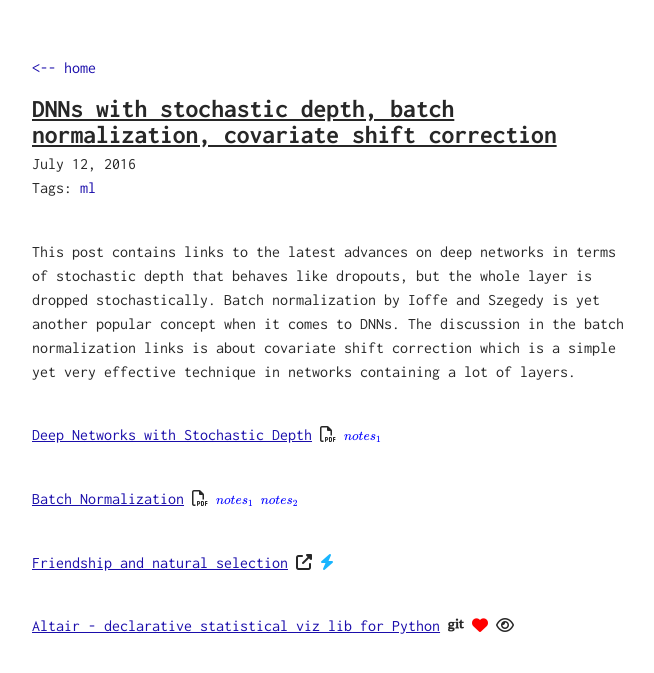
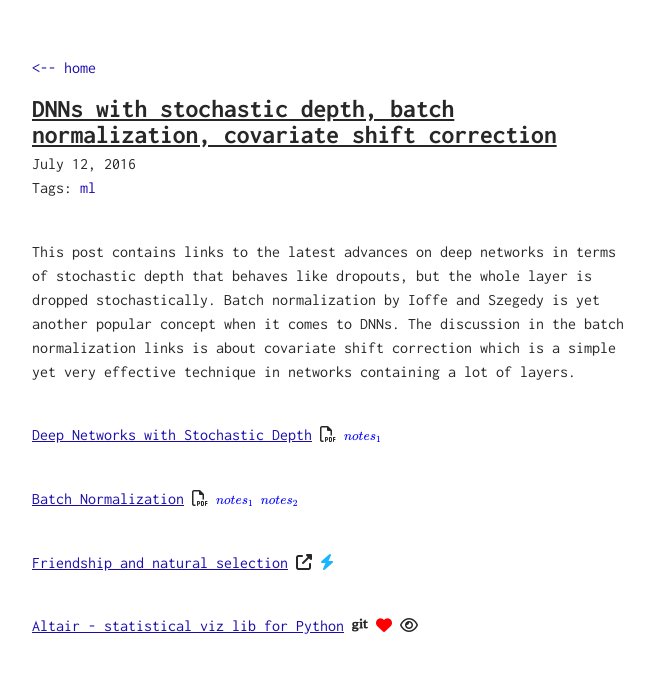
Before and after one commit to pbamotra/sciontist, a Jekyll site: the page built from _posts/2016-07-12-dnn-with-stochastic-depth-covariate-shift.md, in a window 1280 px wide. Shown: the top 673 px of the page, without its empty margins (308-962 px from the left). Built offline with Jekyll 4.4.1, drawn with Linux system fonts in a browser that asks for light colours; nearby versions of some CDN libraries; formulas are drawn with MathJax 3; a script that is not in the unit is left out.

Commit message:
Trimmed old post title

```diff
--- a/_posts/2016-07-12-dnn-with-stochastic-depth-covariate-shift.md
+++ b/_posts/2016-07-12-dnn-with-stochastic-depth-covariate-shift.md
@@ -17,7 +17,7 @@ _url:
     type: fa-external-link
     uri: http://www.pnas.org/content/111/Supplement_3/10796.long
     heart: <span style="color:#19B5FE" title="Fascinating stuff"><i class="fa fa-bolt" aria-hidden="true"></i></span>
-  - title: Altair - declarative statistical <i>viz lib</i> for Python
+  - title: Altair - statistical <i>viz lib</i> for Python
     type: fa-git
     uri: https://github.com/ellisonbg/altair
     heart: <span style="color:red" title="I love it!"><i class="fa fa-heart" aria-hidden="true"></i></span> <span title="Visualisation!"><i class="fa fa-eye" aria-hidden="true"></i></span>
```
